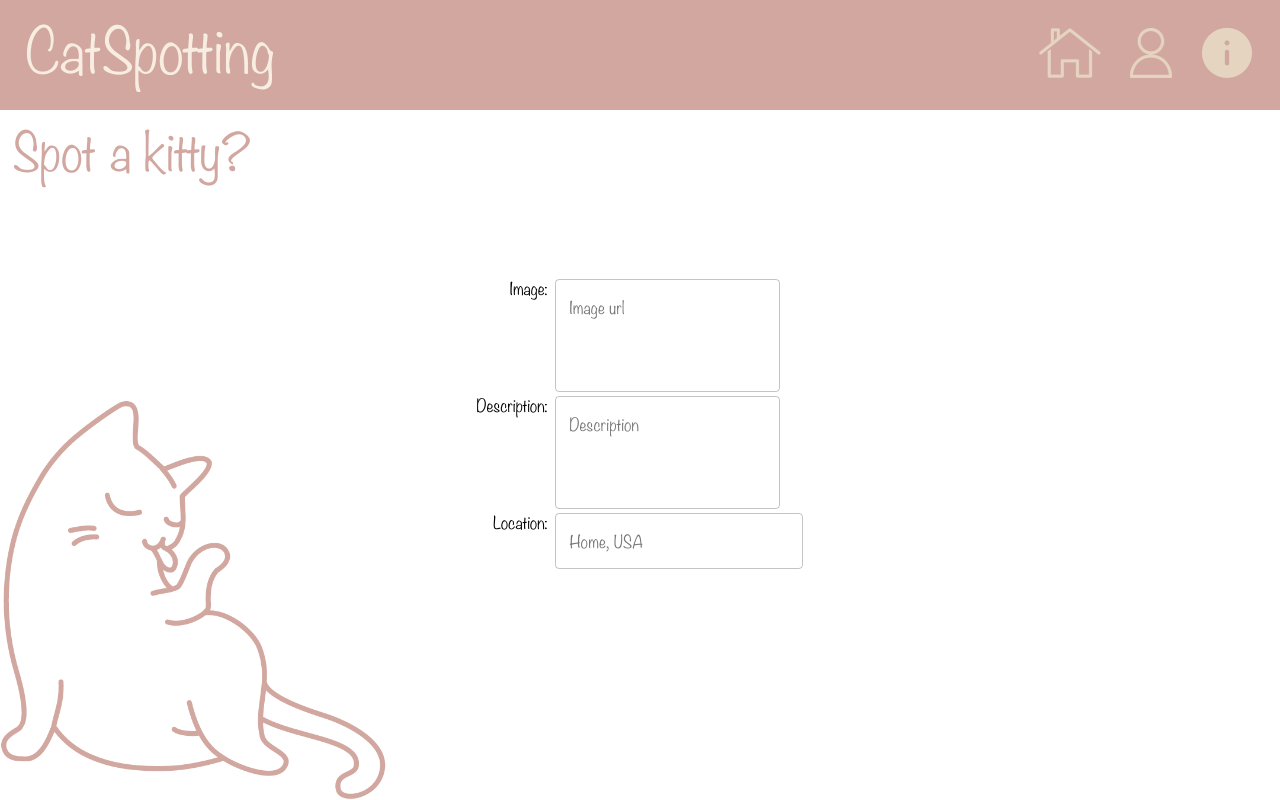
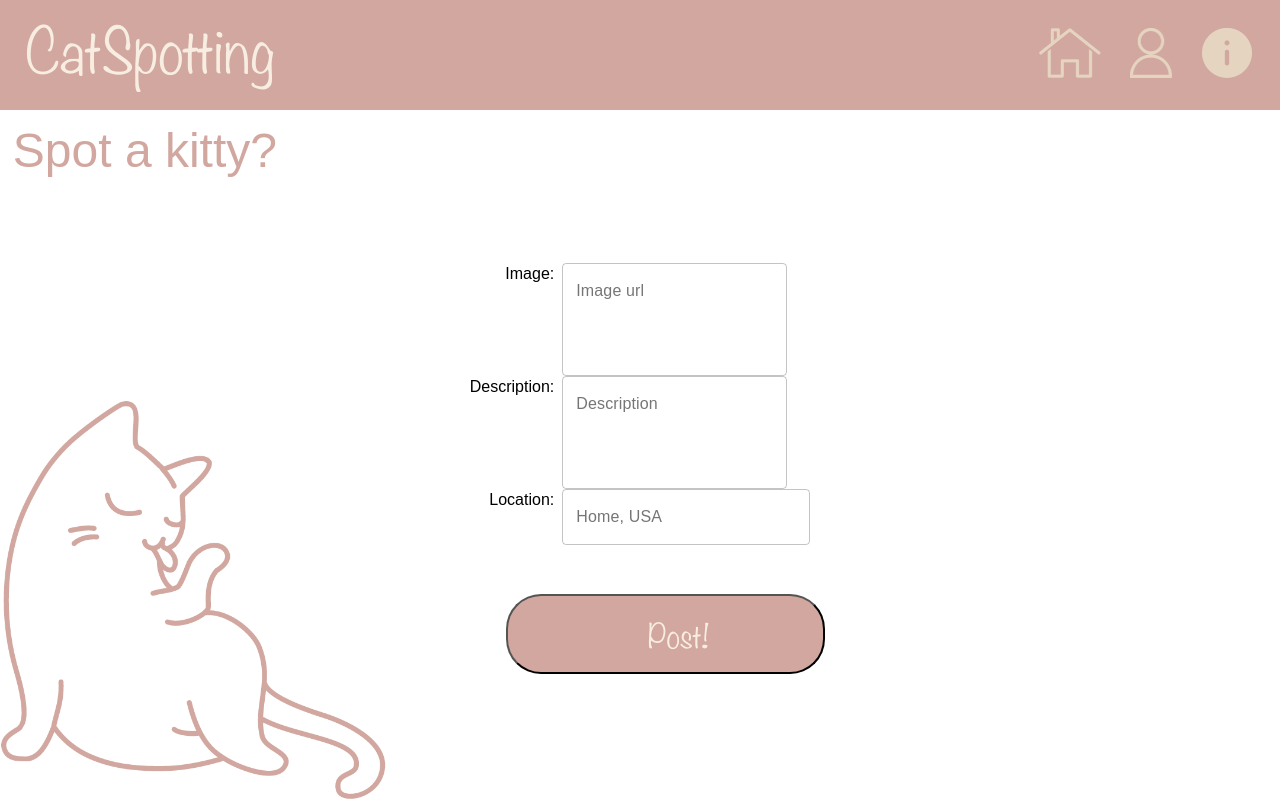
Before and after one commit to javascriptures/catspotting-frontend, a React (Create React App) app in the folder catspotting/: page /postform in a window 1280 px wide. Shown: the top 800 px of the page. Built offline with nearby package versions, Linux system fonts and the light colour scheme.

Commit message:
ugly fonts needed to be changed

```diff
--- a/catspotting/src/App.css
+++ b/catspotting/src/App.css
@@ -5,6 +5,7 @@
   src: local('Noteworthy Light'), url('./fonts/Noteworthy-Lt.woff') format('woff');
 }
 
+@import url('https://fonts.googleapis.com/css?family=Sen&display=swap');
 
 /* Header */
 
@@ -173,6 +174,10 @@ small {
 
 /* About Page */
 
+.aboutdiv h3 {
+  font-family: 'Sen', sans-serif;
+}
+
 .headshotdiv {
   display: flex;
   flex-direction: column;
@@ -187,6 +192,7 @@ small {
 .devtext {
   overflow: hidden;
   margin: 5%;
+  font-family: 'Sen', sans-serif;
 }
 
 .headshots {
@@ -199,7 +205,7 @@ small {
   padding: 0 1.5%;
 }
 .aboutheader {
-  font-family: 'Noteworthy Light';
+  font-family: 'Sen', sans-serif;
   font-size: 3.5rem;
   margin: 0;
 }
@@ -210,7 +216,7 @@ small {
 .postformdiv p{ display: table-row;  }
 
 .postformdiv {
-  margin-top: 5.5rem;
+  margin-top: 4.5rem;
   display: flex;
   flex-direction: row;
   justify-content: center;
@@ -220,7 +226,7 @@ small {
   display: table-cell;
 }
 .postformdiv label {
-  font-family: 'Noteworthy Light';
+  font-family: 'Sen', sans-serif;
   display: table-cell;
   padding: 0 8px 0 0;
   text-align: right;
@@ -234,8 +240,17 @@ small {
   display:flex;
 }
 .postheader {
-  font-family: 'Noteworthy Light';
+  font-family: 'Sen', sans-serif;
   font-size: 3rem;
-  margin: 0 1%;
+  margin: 1%;
   color: #D1A7A0;
+  align-self: center;
 }
+#postbutton {
+  width: 26%;
+}
+.postbutton {
+  display: flex;
+  justify-content: center;
+  margin-left: 4%;
+}
--- a/catspotting/src/Components/About.js
+++ b/catspotting/src/Components/About.js
@@ -10,7 +10,7 @@ const About = () => {
         <>
         <div className="aboutdiv">
         <p className="aboutheader">About</p>
-        <p>Catspotting is a social platform made by cat lovers for cat lovers. We'll put more of a description in here later.</p>
+        <p className="devtext">Catspotting is a social platform made by cat lovers for cat lovers. We'll put more of a description in here later.</p>
 
         <h3>Meet the devs</h3>
         <div className="headshotdiv">
--- a/catspotting/src/Components/PostForm.js
+++ b/catspotting/src/Components/PostForm.js
@@ -51,6 +51,9 @@ const PostForm = () => {
                 </p>
             </form>
         </div>
+        <div className="postbutton">
+                <button className="welcomebuttons" id="postbutton">Post!</button>
+                </div>
         </>
     );
 }
```
